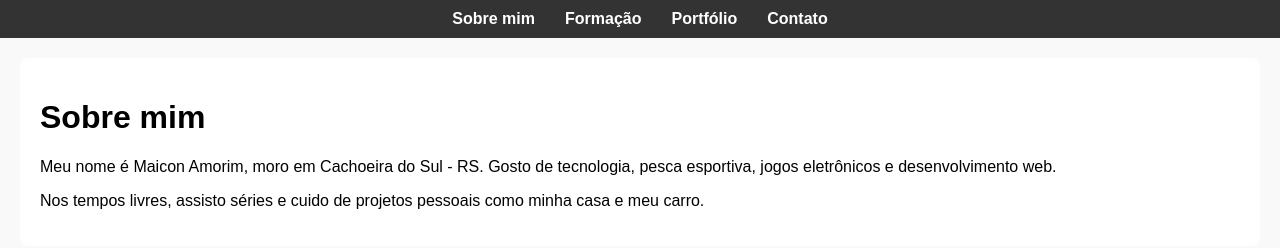
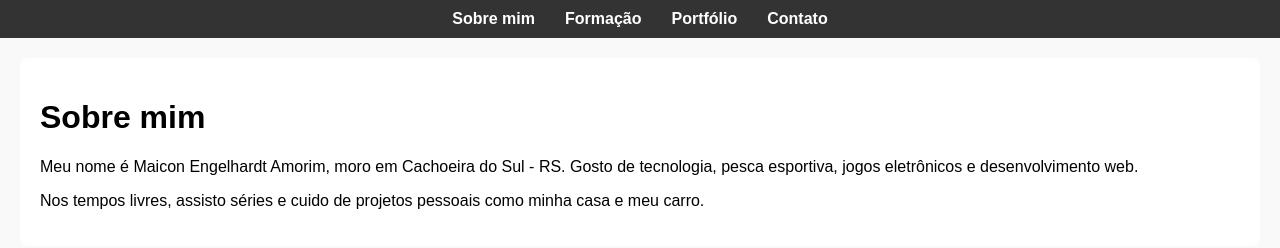
Before and after one commit to dev-engelhardt/Exemplo-de-site-desenvolvido-no-curso, a plain HTML site: page index.html in a window 1280 px wide. Shown: the top 248 px of the page. Drawn offline with Linux system fonts and the light colour scheme.

Commit message:
index.html

```diff
--- a/index.html
+++ b/index.html
@@ -19,7 +19,7 @@
 
   <main>
     <h1>Sobre mim</h1>
-    <p>Meu nome é Maicon Amorim, moro em Cachoeira do Sul - RS. Gosto de tecnologia, pesca esportiva, jogos eletrônicos e desenvolvimento web.</p>
+    <p>Meu nome é Maicon Engelhardt Amorim, moro em Cachoeira do Sul - RS. Gosto de tecnologia, pesca esportiva, jogos eletrônicos e desenvolvimento web.</p>
     <p>Nos tempos livres, assisto séries e cuido de projetos pessoais como minha casa e meu carro.</p>
   </main>
 
```
